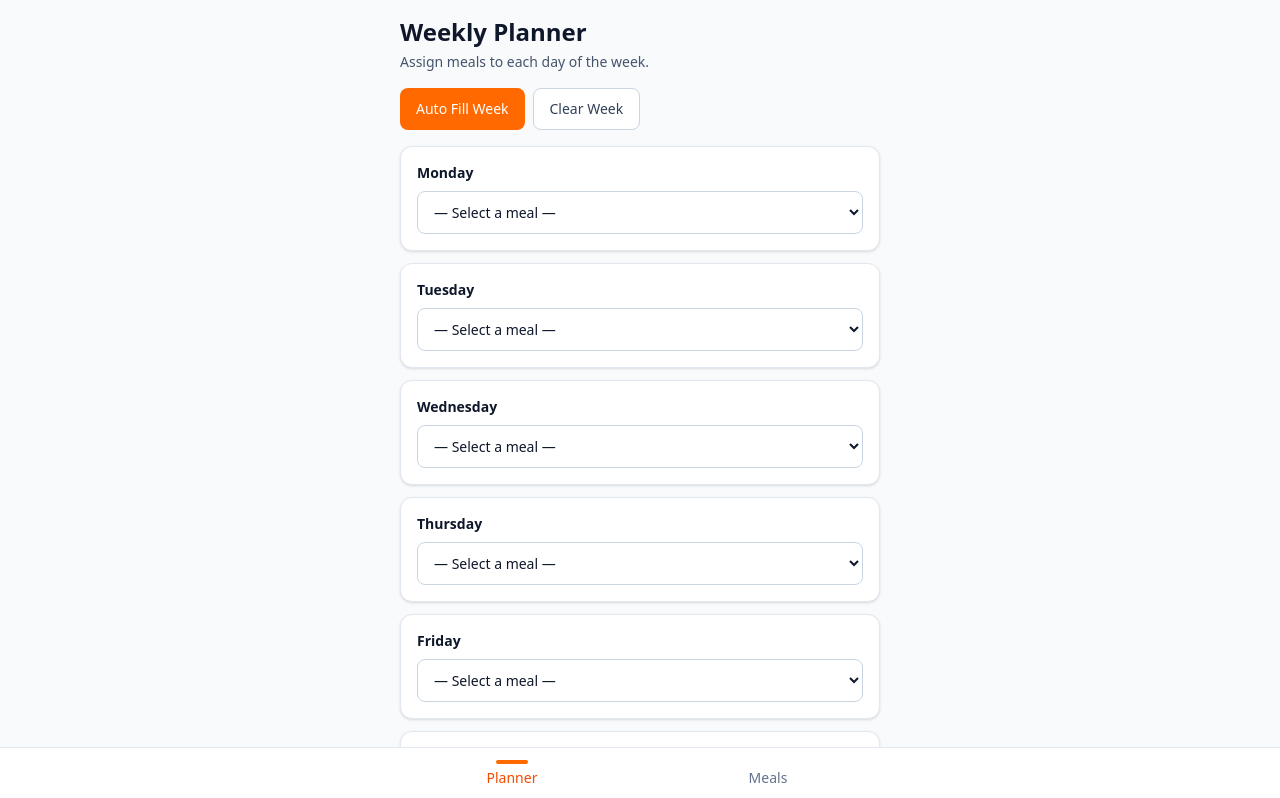
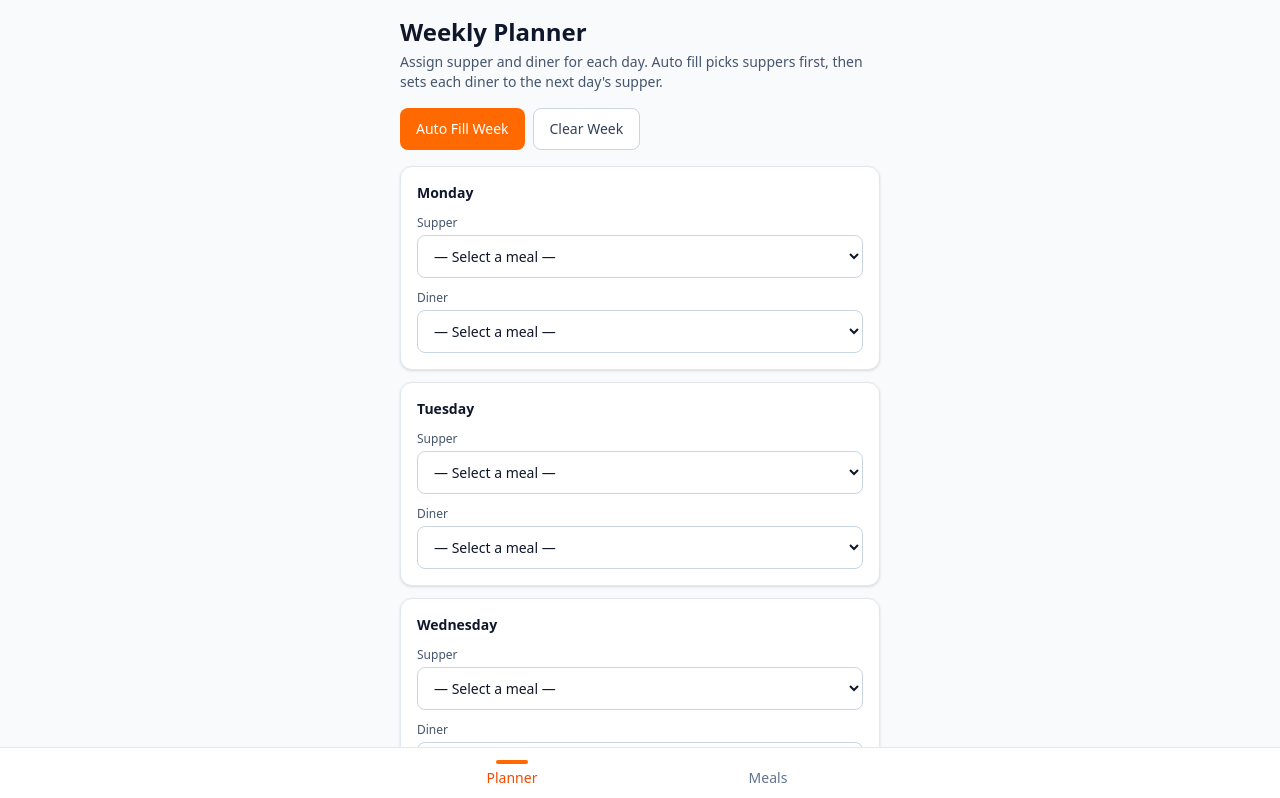
Before and after one commit to jeancoutu/jeancoutu.github.io, a Svelte app: page /planner in a window 1280 px wide. Shown: the top 798 px of the page. Built offline with nearby package versions, Linux system fonts and the light colour scheme.

Commit message:
add more meals

```diff
--- a/src/data/meals.ts
+++ b/src/data/meals.ts
@@ -2,131 +2,116 @@ import type { Meal } from "../lib/types";
 
 export const meals: Meal[] = [
   {
-    id: "grilled-cheese",
-    name: "Grilled Cheese",
+    id: "saute-thai",
+    name: "Sauté Thaï",
     duration: "short",
     ingredients: [
-      { name: "Bread slices", quantity: "4" },
-      { name: "Cheddar cheese", quantity: "4 slices" },
-      { name: "Butter", quantity: "2 tbsp" },
+      { name: "Haut de cuisse de poulet", quantity: "6" },
+      { name: "Légumes thaï surgelés", quantity: "1" },
+      { name: "Nouille asiatique", quantity: "1" },
+      { name: "Sauce Soya", quantity: "5 c. à soupe" },
+      { name: "Ketchup", quantity: "1 c. à soupe" },
+      { name: "Jus de lime", quantity: "1 c. à soupe" },
+      { name: "Cassonade", quantity: "1 c. à soupe" },
+      { name: "Srirache", quantity: "1 c. à thé" },
+      { name: "Huile de sésame", quantity: "1 c. à thé" },
+      { name: "Ail", quantity: "3 gousses" },
     ],
     instructions: [
-      "Butter one side of each bread slice.",
-      "Place cheese between unbuttered sides.",
-      "Cook in a skillet over medium heat until golden.",
-      "Flip and cook the second side until cheese melts.",
-      "Serve hot.",
+      "Faire boullir de l'eau et faire cuire les nouilles.",
+      "Mélangr tous les ingrédients pour faire la sauce.",
+      "Faire cuire le poulet avec de l'huile d'olive.",
+      "Ajouter les légumes congelé à mi-cuisson du poulet",
+      "Une fois le poulet/légume cuit, ajouter la sauce et faire cuire 2 minutes",
+      "Ajouter des dumplings au besoin",
     ],
   },
   {
-    id: "quesadillas",
-    name: "Quesadillas",
-    duration: "short",
+    id: "gnocchi",
+    name: "Gnocchi",
+    duration: "medium",
     ingredients: [
-      { name: "Flour tortillas", quantity: "4" },
-      { name: "Shredded cheese", quantity: "2 cups" },
-      { name: "Cooked chicken", quantity: "1 cup (optional)" },
-      { name: "Salsa", quantity: "1/2 cup" },
+      { name: "Épinard", quantity: "142g (1 paquet)" },
+      { name: "Tomate en dés", quantity: "796 ml" },
+      { name: "Ail", quantity: "4 gousses" },
+      { name: "Fromage Mozzarela", quantity: "1/2 block" },
+      { name: "Saucisse", quantity: "4 à 6" },
+      { name: "Gnocchi", quantity: "1" },
+      { name: "Oignon jaune", quantity: "1" },
+      { name: "Épice Italienne", quantity: "1" },
     ],
     instructions: [
-      "Place cheese (and chicken if using) on half of each tortilla.",
-      "Fold tortillas in half.",
-      "Cook in a dry skillet until cheese melts and tortilla is crisp.",
-      "Cut into wedges and serve with salsa.",
+      "Couper l'oignon et l'ail.",
+      "Faire cuire l'oignon et l'ail à feu moyen.",
+      "Avec un sciseau/couteau, enlever l'emballage (comdon?) des saussices",
+      "Avec un sciseau/couteau, couper les saucisses en morceau et ajouter dans la poèle avec l'oignon et l'ail",
+      "Rapper le fromage",
+      "Une foid les saucisses cuit, ajouter les gnocchis, tomate en dés, 1/2 tasse d'eau, épice italienne et sel",
+      "Couvrir et laisser cuire jusqu'a ce que les gnocchis soient prêt (~5 mintues)",
+      "Ajouter les épinards et laisser cuire 2 minutes",
+      "Ajouter le fromage et laisser fondre",
     ],
   },
   {
-    id: "omelette",
-    name: "Omelette",
+    id: "sandwich",
+    name: "Sandwich",
     duration: "short",
     ingredients: [
-      { name: "Eggs", quantity: "3" },
-      { name: "Milk", quantity: "2 tbsp" },
-      { name: "Butter", quantity: "1 tbsp" },
-      { name: "Salt and pepper", quantity: "to taste" },
-      { name: "Cheese", quantity: "1/4 cup" },
+      { name: "Viande à sandwich", quantity: "1" },
+      { name: "Pain à sandwich", quantity: "1" },
+      { name: "Tomate", quantity: "1" },
     ],
     instructions: [
-      "Whisk eggs with milk, salt, and pepper.",
-      "Melt butter in a nonstick pan over medium heat.",
-      "Pour in eggs and let set slightly.",
-      "Add cheese, fold omelette in half.",
-      "Cook until set and serve.",
+      "Pas besoin d'instruction"
     ],
   },
   {
-    id: "sandwiches",
-    name: "Sandwiches",
-    duration: "short",
+    id: "casserole-mexicaine",
+    name: "Casserole Mexicaine",
+    duration: "medium",
     ingredients: [
-      { name: "Bread slices", quantity: "4" },
-      { name: "Deli turkey", quantity: "6 slices" },
-      { name: "Lettuce", quantity: "2 leaves" },
-      { name: "Tomato", quantity: "1" },
-      { name: "Mayonnaise", quantity: "2 tbsp" },
+      { name: "Viande hachée", quantity: "1" },
+      { name: "Fromage rapé", quantity: "1/2 block" },
+      { name: "Riz blanc", quantity: "1 tasse" },
+      { name: "Assaisonnement à tacos", quantity: "1" },
+      { name: "Légumes surgellés", quantity: "1" },
+      { name: "Tomate en dés", quantity: "796 ml" },
+      { name: "Salsa", quantity: "1 tasse" },
+      { name: "Bouillon de poulet", quantity: "1 tasse" },
     ],
     instructions: [
-      "Spread mayonnaise on bread slices.",
-      "Layer turkey, lettuce, and tomato.",
-      "Top with second slice of bread.",
-      "Cut in half and serve.",
+      "TBD",
     ],
   },
   {
-    id: "caesar-salad",
-    name: "Caesar Salad",
+    id: "macaroni",
+    name: "Macaroni",
     duration: "short",
     ingredients: [
-      { name: "Romaine lettuce", quantity: "1 head" },
-      { name: "Caesar dressing", quantity: "1/3 cup" },
-      { name: "Croutons", quantity: "1 cup" },
-      { name: "Parmesan cheese", quantity: "1/4 cup" },
-      { name: "Lemon", quantity: "1/2" },
+      { name: "Viande hachée", quantity: "1" },
+      { name: "Poiveron rouge", quantity: "1" },
+      { name: "Échalotte", quantity: "1" },
+      { name: "Soupe tomate", quantity: "3 cannes" },
+      { name: "Macaroni", quantity: "3 tasses" },
     ],
     instructions: [
-      "Chop lettuce and place in a large bowl.",
-      "Toss with Caesar dressing.",
-      "Add croutons and grated Parmesan.",
-      "Squeeze lemon over top and serve.",
+      "TBD",
     ],
   },
   {
-    id: "spaghetti",
-    name: "Spaghetti",
+    id: "pizza",
+    name: "Pîzza",
     duration: "medium",
     ingredients: [
-      { name: "Ground beef", quantity: "500 g" },
-      { name: "Tomato sauce", quantity: "1 jar (650 mL)" },
-      { name: "Onion", quantity: "1" },
-      { name: "Garlic cloves", quantity: "2" },
-      { name: "Spaghetti noodles", quantity: "450 g" },
+      { name: "Pain pizza", quantity: "4" },
+      { name: "Pepperoni", quantity: "1" },
+      { name: "Sauce pizze", quantity: "1" },
+      { name: "Champignon", quantity: "1" },
+      { name: "Olive", quantity: "1" },
+      { name: "Échalotte", quantity: "1" },
     ],
     instructions: [
-      "Cook onions in a pan until soft.",
-      "Brown the ground beef.",
-      "Add tomato sauce and simmer 15 minutes.",
-      "Cook pasta according to package directions.",
-      "Combine and serve.",
-    ],
-  },
-  {
-    id: "chicken-stir-fry",
-    name: "Chicken Stir Fry",
-    duration: "medium",
-    ingredients: [
-      { name: "Chicken breast", quantity: "500 g" },
-      { name: "Soy sauce", quantity: "2 tbsp" },
-      { name: "Broccoli", quantity: "1 head" },
-      { name: "Bell pepper", quantity: "1" },
-      { name: "Vegetable oil", quantity: "2 tbsp" },
-      { name: "Garlic cloves", quantity: "2" },
-    ],
-    instructions: [
-      "Slice chicken and vegetables.",
-      "Heat oil in a wok over high heat.",
-      "Stir-fry chicken until cooked through.",
-      "Add vegetables and garlic; cook until tender-crisp.",
-      "Add soy sauce, toss, and serve over rice.",
+      "TBD",
     ],
   },
   {
@@ -134,159 +119,121 @@ export const meals: Meal[] = [
     name: "Tacos",
     duration: "medium",
     ingredients: [
-      { name: "Ground beef", quantity: "450 g" },
-      { name: "Taco seasoning", quantity: "1 packet" },
-      { name: "Taco shells", quantity: "8" },
-      { name: "Shredded lettuce", quantity: "2 cups" },
-      { name: "Shredded cheese", quantity: "1 cup" },
-      { name: "Salsa", quantity: "1/2 cup" },
+      { name: "Pain taco", quantity: "1" },
+      { name: "Viande hachée", quantity: "1" },
+      { name: "Oignon jaune", quantity: "1" },
+      { name: "Ail", quantity: "3 gousses" },
+      { name: "Assaisonnement à tacos", quantity: "1" },
+      { name: "Poiveron rouge", quantity: "1" },
+      { name: "Tomate", quantity: "1" },
+      { name: "Crème sure", quantity: "1" },
+      { name: "Salsa", quantity: "1" },
     ],
     instructions: [
-      "Brown ground beef in a skillet.",
-      "Stir in taco seasoning and water per packet directions.",
-      "Simmer until thickened.",
-      "Fill taco shells with beef, lettuce, cheese, and salsa.",
-      "Serve immediately.",
+      "TBD",
     ],
   },
   {
-    id: "fried-rice",
-    name: "Fried Rice",
+    id: "pate-chinois",
+    name: "Paté chinois",
     duration: "medium",
     ingredients: [
-      { name: "Cooked rice", quantity: "3 cups" },
-      { name: "Eggs", quantity: "2" },
-      { name: "Frozen peas and carrots", quantity: "1 cup" },
-      { name: "Soy sauce", quantity: "3 tbsp" },
-      { name: "Green onions", quantity: "2" },
-      { name: "Vegetable oil", quantity: "2 tbsp" },
+      { name: "Patate", quantity: "8" },
+      { name: "Viande hachée", quantity: "1" },
+      { name: "Maïs en grain", quantity: "1 canne" },
+      { name: "Maïs en grain/jus", quantity: "2 cannes" },
     ],
     instructions: [
-      "Scramble eggs in a large pan; set aside.",
-      "Stir-fry peas and carrots in oil.",
-      "Add rice and break up clumps.",
-      "Return eggs, add soy sauce and green onions.",
-      "Toss until heated through and serve.",
+      "TBD",
     ],
   },
   {
-    id: "burgers",
-    name: "Burgers",
-    duration: "medium",
+    id: "saumon-legume",
+    name: "Saumon et légume",
+    duration: "short",
     ingredients: [
-      { name: "Ground beef", quantity: "500 g" },
-      { name: "Burger buns", quantity: "4" },
-      { name: "Lettuce", quantity: "4 leaves" },
-      { name: "Tomato", quantity: "1" },
-      { name: "Cheese slices", quantity: "4" },
-      { name: "Pickles", quantity: "8 slices" },
+      { name: "Saumon", quantity: "1" },
+      { name: "Carotte", quantity: "3" },
+      { name: "Épice à saumon", quantity: "1" },
+      { name: "Mayonnaise", quantity: "1/2 tasse" },
+      { name: "Jus de citron", quantity: "1 c. à soupe" },
+      { name: "Relish", quantity: "1 c. à soupe" },
+      { name: "Cornichon", quantity: "1" },
     ],
     instructions: [
-      "Form beef into patties and season with salt and pepper.",
-      "Grill or pan-fry patties to desired doneness.",
-      "Add cheese during the last minute of cooking.",
-      "Toast buns lightly.",
-      "Assemble burgers with lettuce, tomato, and pickles.",
+      "TBD",
     ],
   },
   {
-    id: "lasagna",
-    name: "Lasagna",
-    duration: "long",
+    id: "salade-pate",
+    name: "Salade de Pâte",
+    duration: "medium",
     ingredients: [
-      { name: "Lasagna noodles", quantity: "12" },
-      { name: "Ground beef", quantity: "500 g" },
-      { name: "Ricotta cheese", quantity: "500 g" },
-      { name: "Mozzarella cheese", quantity: "2 cups" },
-      { name: "Marinara sauce", quantity: "4 cups" },
-      { name: "Egg", quantity: "1" },
+      { name: "Macaroni", quantity: "1" },
+      { name: "Poulet/Viande", quantity: "1" },
+      { name: "Poiveron rouge", quantity: "1" },
+      { name: "Fromage Feta", quantity: "1" },
+      { name: "Oignon rouge", quantity: "1" },
+      { name: "Concombre", quantity: "1" },
+      { name: "Tomate cerise", quantity: "1" },
+      { name: "Mayonnaise", quantity: "1" },
+      { name: "Jus de lime", quantity: "1 c. à soupe" },
     ],
     instructions: [
-      "Brown beef and mix with marinara sauce.",
-      "Combine ricotta with egg.",
-      "Layer noodles, ricotta, beef sauce, and mozzarella in a baking dish.",
-      "Repeat layers until ingredients are used.",
-      "Bake at 375°F (190°C) for 45 minutes until bubbly.",
+      "TBD",
     ],
   },
   {
-    id: "beef-stew",
-    name: "Beef Stew",
+    id: "fajitas",
+    name: "Fajitas",
     duration: "long",
     ingredients: [
-      { name: "Beef chuck", quantity: "800 g" },
-      { name: "Potatoes", quantity: "4" },
-      { name: "Carrots", quantity: "3" },
-      { name: "Onion", quantity: "1" },
-      { name: "Beef broth", quantity: "4 cups" },
-      { name: "Tomato paste", quantity: "2 tbsp" },
+      { name: "Poulet", quantity: "1" },
+      { name: "Assaisonnement fajitas", quantity: "1" },
+      { name: "Pain fajitas", quantity: "1" },
+      { name: "Poiveron rouge", quantity: "1" },
+      { name: "Oignon jaune", quantity: "1" },
+      { name: "Ail", quantity: "3 gousses" },
+      { name: "Crème sure", quantity: "1" },
+      { name: "Salsa", quantity: "1" },
     ],
     instructions: [
-      "Cut beef into cubes and brown in a pot.",
-      "Add onion and cook until softened.",
-      "Stir in broth, tomato paste, and seasonings.",
-      "Simmer 1.5 hours until beef is tender.",
-      "Add potatoes and carrots; cook 30 more minutes.",
+      "TBD",
     ],
   },
   {
-    id: "chili",
-    name: "Chili",
-    duration: "long",
+    id: "quesedias-poulet",
+    name: "Quesedias au Poulet",
+    duration: "medium",
     ingredients: [
-      { name: "Ground beef", quantity: "500 g" },
-      { name: "Kidney beans", quantity: "2 cans" },
-      { name: "Diced tomatoes", quantity: "1 can" },
-      { name: "Chili powder", quantity: "2 tbsp" },
-      { name: "Onion", quantity: "1" },
-      { name: "Garlic cloves", quantity: "3" },
+      { name: "Poulet", quantity: "1" },
+      { name: "Oignon jaune", quantity: "1" },
+      { name: "Ail", quantity: "3 gousses" },
+      { name: "Poiveron rouge", quantity: "1" },
+      { name: "Ketchup", quantity: "4 c. à soupe" },
+      { name: "Miel", quantity: "2 c. à soupe" },
+      { name: "Sauce soya", quantity: "1 c. à soupe" },
+      { name: "Vinaigre de cidre (ou balsamique)", quantity: "1 c. à soupe" },
+      { name: "Paprika", quantity: "1 c. à café" },
+      { name: "Crème sure (optionnel)", quantity: "1" },
     ],
     instructions: [
-      "Brown beef with onion and garlic.",
-      "Add chili powder and cook 1 minute.",
-      "Stir in tomatoes and beans with their liquid.",
-      "Simmer 45–60 minutes, stirring occasionally.",
-      "Serve with toppings as desired.",
+      "TBD",
     ],
   },
   {
-    id: "pulled-pork",
-    name: "Pulled Pork",
-    duration: "long",
+    id: "hamberger",
+    name: "Hamberger",
+    duration: "short",
     ingredients: [
-      { name: "Pork shoulder", quantity: "1.5 kg" },
-      { name: "BBQ sauce", quantity: "2 cups" },
-      { name: "Brown sugar", quantity: "2 tbsp" },
-      { name: "Paprika", quantity: "1 tbsp" },
-      { name: "Burger buns", quantity: "8" },
+      { name: "Viande hachée", quantity: "1" },
+      { name: "Pain hamberger", quantity: "1" },
+      { name: "Tomate", quantity: "1" },
+      { name: "Cornichon", quantity: "1" },
+      { name: "Oingnon", quantity: "1" },
     ],
     instructions: [
-      "Rub pork with brown sugar and paprika.",
-      "Slow cook at 300°F (150°C) for 6–8 hours until tender.",
-      "Shred pork with two forks.",
-      "Mix with BBQ sauce.",
-      "Serve on buns.",
-    ],
-  },
-  {
-    id: "shepherds-pie",
-    name: "Shepherd's Pie",
-    duration: "long",
-    ingredients: [
-      { name: "Ground lamb or beef", quantity: "500 g" },
-      { name: "Potatoes", quantity: "6" },
-      { name: "Frozen peas", quantity: "1 cup" },
-      { name: "Onion", quantity: "1" },
-      { name: "Beef broth", quantity: "1 cup" },
-      { name: "Butter", quantity: "3 tbsp" },
-      { name: "Milk", quantity: "1/4 cup" },
-    ],
-    instructions: [
-      "Boil and mash potatoes with butter and milk.",
-      "Brown meat with onion; add peas and broth.",
-      "Simmer until thickened.",
-      "Spread meat mixture in a baking dish.",
-      "Top with mashed potatoes and bake at 400°F (200°C) for 25 minutes.",
+      "TBD",
     ],
   },
 ];
--- a/src/lib/components/DaySelector.svelte
+++ b/src/lib/components/DaySelector.svelte
@@ -1,5 +1,5 @@
 <script lang="ts">
-  import type { DayKey } from "../types";
+  import type { DayKey, MealSlot } from "../types";
   import { meals } from "../../data/meals";
   import { weeklyPlan } from "../stores/weeklyPlan";
 
@@ -10,25 +10,35 @@
 
   let { day, label }: Props = $props();
 
-  function onChange(e: Event) {
+  const slots: { key: MealSlot; label: string }[] = [
+    { key: "supper", label: "Supper" },
+    { key: "diner", label: "Diner" },
+  ];
+
+  function onChange(slot: MealSlot, e: Event) {
     const value = (e.currentTarget as HTMLSelectElement).value;
-    weeklyPlan.setDay(day, value || undefined);
+    weeklyPlan.setDay(day, slot, value || undefined);
   }
 </script>
 
 <div class="rounded-xl border border-slate-200 bg-white p-4 shadow-sm">
-  <label class="mb-2 block text-sm font-semibold text-slate-900" for="day-{day}">
-    {label}
-  </label>
+  <p class="mb-3 text-sm font-semibold text-slate-900">{label}</p>
+  <div class="space-y-3">
+    {#each slots as { key, label: slotLabel }}
+      <label class="block" for="day-{day}-{key}">
+        <span class="mb-1 block text-xs font-medium text-slate-600">{slotLabel}</span>
         <select
-    id="day-{day}"
+          id="day-{day}-{key}"
           class="w-full rounded-lg border border-slate-300 bg-white px-3 py-2.5 text-sm text-slate-900 focus:border-orange-500 focus:outline-none focus:ring-2 focus:ring-orange-200"
-    value={$weeklyPlan[day] ?? ""}
-    onchange={onChange}
+          value={$weeklyPlan[day]?.[key] ?? ""}
+          onchange={(e) => onChange(key, e)}
         >
           <option value="">— Select a meal —</option>
           {#each meals as meal}
             <option value={meal.id}>{meal.name}</option>
           {/each}
         </select>
+      </label>
+    {/each}
   </div>
+</div>
--- a/src/lib/components/IngredientSummary.svelte
+++ b/src/lib/components/IngredientSummary.svelte
@@ -1,16 +1,26 @@
 <script lang="ts">
+  import type { Meal, MealSlot } from "../types";
   import { DAYS } from "../types";
   import { weeklyPlan } from "../stores/weeklyPlan";
   import { getMealById } from "../stores/meals";
 
-  let plannedMeals = $derived(
-    DAYS.map((d) => {
-      const id = $weeklyPlan[d.key];
-      if (!id) return null;
-      const meal = getMealById(id);
-      return meal ? { day: d.label, meal } : null;
-    }).filter((entry): entry is NonNullable<typeof entry> => entry !== null),
-  );
+  const slots: MealSlot[] = ["supper", "diner"];
+
+  let plannedMeals = $derived.by(() => {
+    const seen = new Set<string>();
+    const unique: Meal[] = [];
+    for (const { key } of DAYS) {
+      for (const slot of slots) {
+        const id = $weeklyPlan[key]?.[slot];
+        if (!id || seen.has(id)) continue;
+        const meal = getMealById(id);
+        if (!meal) continue;
+        seen.add(id);
+        unique.push(meal);
+      }
+    }
+    return unique;
+  });
 </script>
 
 <section class="mt-6">
@@ -24,7 +34,7 @@
     </p>
   {:else}
     <div class="space-y-4">
-      {#each plannedMeals as { meal }}
+      {#each plannedMeals as meal (meal.id)}
         <div class="rounded-xl border border-slate-200 bg-white p-4 shadow-sm">
           <h3 class="font-semibold text-slate-900">{meal.name}</h3>
           <ul class="mt-2 space-y-1">
--- a/src/lib/stores/weeklyPlan.ts
+++ b/src/lib/stores/weeklyPlan.ts
@@ -1,17 +1,35 @@
 import { writable, get } from "svelte/store";
-import type { DayKey, WeeklyPlan } from "../types";
+import type { DayKey, DayPlan, MealSlot, WeeklyPlan } from "../types";
 import { DAYS } from "../types";
 import { meals } from "../../data/meals";
+import { nextDay } from "../utils/dayOrder";
 import { shuffle } from "../utils/shuffle";
 
 const STORAGE_KEY = "weekly-plan";
+
+function migratePlan(raw: unknown): WeeklyPlan {
+  if (!raw || typeof raw !== "object") return {};
+  const record = raw as Record<string, unknown>;
+  const sample = record[DAYS[0].key];
+  if (typeof sample === "string") {
+    const migrated: WeeklyPlan = {};
+    for (const { key } of DAYS) {
+      const mealId = record[key];
+      if (typeof mealId === "string") {
+        migrated[key] = { supper: mealId };
+      }
+    }
+    return migrated;
+  }
+  return record as WeeklyPlan;
+}
 
 function loadPlan(): WeeklyPlan {
   if (typeof localStorage === "undefined") return {};
   try {
     const raw = localStorage.getItem(STORAGE_KEY);
     if (!raw) return {};
-    return JSON.parse(raw) as WeeklyPlan;
+    return migratePlan(JSON.parse(raw));
   } catch {
     return {};
   }
@@ -19,6 +37,10 @@ function loadPlan(): WeeklyPlan {
 
 function savePlan(plan: WeeklyPlan): void {
   localStorage.setItem(STORAGE_KEY, JSON.stringify(plan));
+}
+
+function dayPlan(plan: WeeklyPlan, day: DayKey): DayPlan {
+  return plan[day] ?? {};
 }
 
 function createWeeklyPlanStore() {
@@ -30,11 +52,17 @@ function createWeeklyPlanStore() {
 
   return {
     subscribe,
-    setDay(day: DayKey, mealId: string | undefined) {
+    setDay(day: DayKey, slot: MealSlot, mealId: string | undefined) {
       update((plan) => {
         const next = { ...plan };
+        const current = { ...dayPlan(plan, day) };
         if (mealId) {
-          next[day] = mealId;
+          current[slot] = mealId;
+        } else {
+          delete current[slot];
+        }
+        if (current.supper || current.diner) {
+          next[day] = current;
         } else {
           delete next[day];
         }
@@ -46,23 +74,41 @@ function createWeeklyPlanStore() {
     },
     autoFillWeek() {
       update((plan) => {
-        const emptyDays = DAYS.filter((d) => !plan[d.key]);
-        if (emptyDays.length === 0) return plan;
-
-        const usedIds = new Set(
-          DAYS.map((d) => plan[d.key]).filter((id): id is string => !!id),
-        );
-        let pool = shuffle(meals.filter((m) => !usedIds.has(m.id)));
-        if (pool.length < emptyDays.length) {
-          pool = [...pool, ...shuffle(meals)];
+        const next = { ...plan };
+        for (const { key } of DAYS) {
+          if (next[key]) {
+            next[key] = { ...next[key] };
+          }
         }
 
-        const next = { ...plan };
-        let index = 0;
-        for (const { key } of emptyDays) {
-          next[key] = pool[index].id;
-          index++;
+        const emptySuppers = DAYS.filter(({ key }) => !dayPlan(next, key).supper);
+        if (emptySuppers.length > 0) {
+          const usedIds = new Set<string>();
+          for (const { key } of DAYS) {
+            const day = dayPlan(next, key);
+            if (day.supper) usedIds.add(day.supper);
+            if (day.diner) usedIds.add(day.diner);
+          }
+          let pool = shuffle(meals.filter((m) => !usedIds.has(m.id)));
+          if (pool.length < emptySuppers.length) {
+            pool = [...pool, ...shuffle(meals)];
+          }
+          let index = 0;
+          for (const { key } of emptySuppers) {
+            const current = dayPlan(next, key);
+            next[key] = { ...current, supper: pool[index].id };
+            index++;
+          }
         }
+
+        for (const { key } of DAYS) {
+          const current = dayPlan(next, key);
+          if (current.diner) continue;
+          const nextSupper = dayPlan(next, nextDay(key)).supper;
+          if (!nextSupper) continue;
+          next[key] = { ...current, diner: nextSupper };
+        }
+
         return next;
       });
     },
--- a/src/routes/planner/Planner.svelte
+++ b/src/routes/planner/Planner.svelte
@@ -9,7 +9,8 @@
   <header>
     <h1 class="text-2xl font-bold text-slate-900">Weekly Planner</h1>
     <p class="mt-1 text-sm text-slate-600">
-      Assign meals to each day of the week.
+      Assign supper and diner for each day. Auto fill picks suppers first, then
+      sets each diner to the next day&apos;s supper.
     </p>
   </header>
 
```
Also changed, not shown: src/lib/types.ts (+14 -7 lines). Lines whose indentation alone changed are shown as unchanged.
